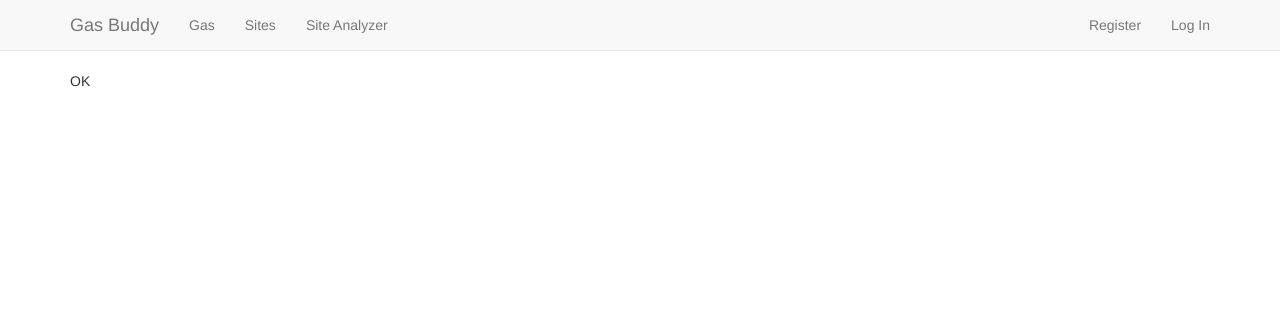
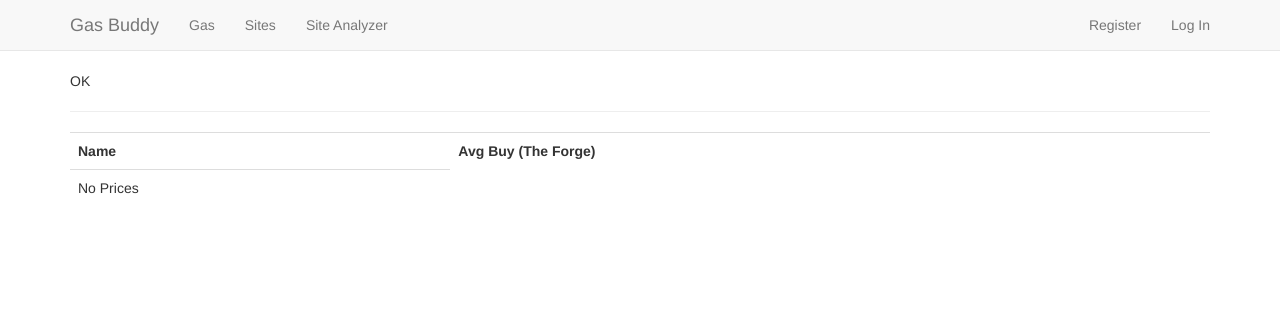
Before and after one commit to eric-oaktree/gasbuddy, a Django app: page /pull_prices/ in a window 1280 px wide. Shown: the top 311 px of the page. Run offline with Django 3.2, Linux system fonts and the light colour scheme; data that the repository does not hold is empty; parts of the project's set-up code (start-up, migrations or seed data) failed here and were passed over; some libraries are stand-ins or nearby versions.

Commit message:
finshed api pull
prices now loaded when the pull_prices page is visted

```diff
--- a/home/templates/home/pull_prices.html
+++ b/home/templates/home/pull_prices.html
@@ -4,4 +4,23 @@
 {% block content %}
 {{ status }}
 
+<hr>
+
+<table class="table">
+  <tr>
+    <th>Name</th>
+    <th>Avg Buy (The Forge)</th>
+  </tr>
+  {% for g in gases %}
+  <tr>
+    <td>{{g.name}}</td>
+    <td>{{g.last_price}}</td>
+  </tr>
+  {% empty %}
+  <tr>
+    <td>No Prices</td>
+  </tr>
+  {% endfor %}
+</table>
+
 {% endblock content %}
--- a/home/views.py
+++ b/home/views.py
@@ -18,6 +18,7 @@ def site_an(request):
 
 #make superuser only
 def pull_prices(request):
+    tag_re = re.compile(r'<.*>(.*)</.*>')
     gs = Gas.objects.all()
     id_str = ''
     for g in gs:
@@ -36,7 +37,24 @@ def pull_prices(request):
         status = 'OK'
     else:
         status = 'Error'
-    context = {'status': status}
+    xml_file = open(path, 'r')
+    xml = xml_file.read()
+    soup = bs4.BeautifulSoup(xml, 'xml')
+    types = soup.find_all('type')
+    for t in types:
+        t_dict = dict(t.attrs)
+        type_id = t_dict['id']
+        buy = t.buy
+        avg = buy.find_all('avg')
+        avg_in = tag_re.search(str(avg))
+        avg_in = avg_in.group(1)
+        avg_price = float(avg_in)
+        avg_price = round(avg_price, 2)
+        g = Gas.objects.get(item_id=type_id)
+        g.last_price = avg_price
+        g.save()
+    gases = Gas.objects.all()
+    context = {'status': status, 'gases': gases}
     return render(request, "home/pull_prices.html", context)
 
 #make superuser only
```
